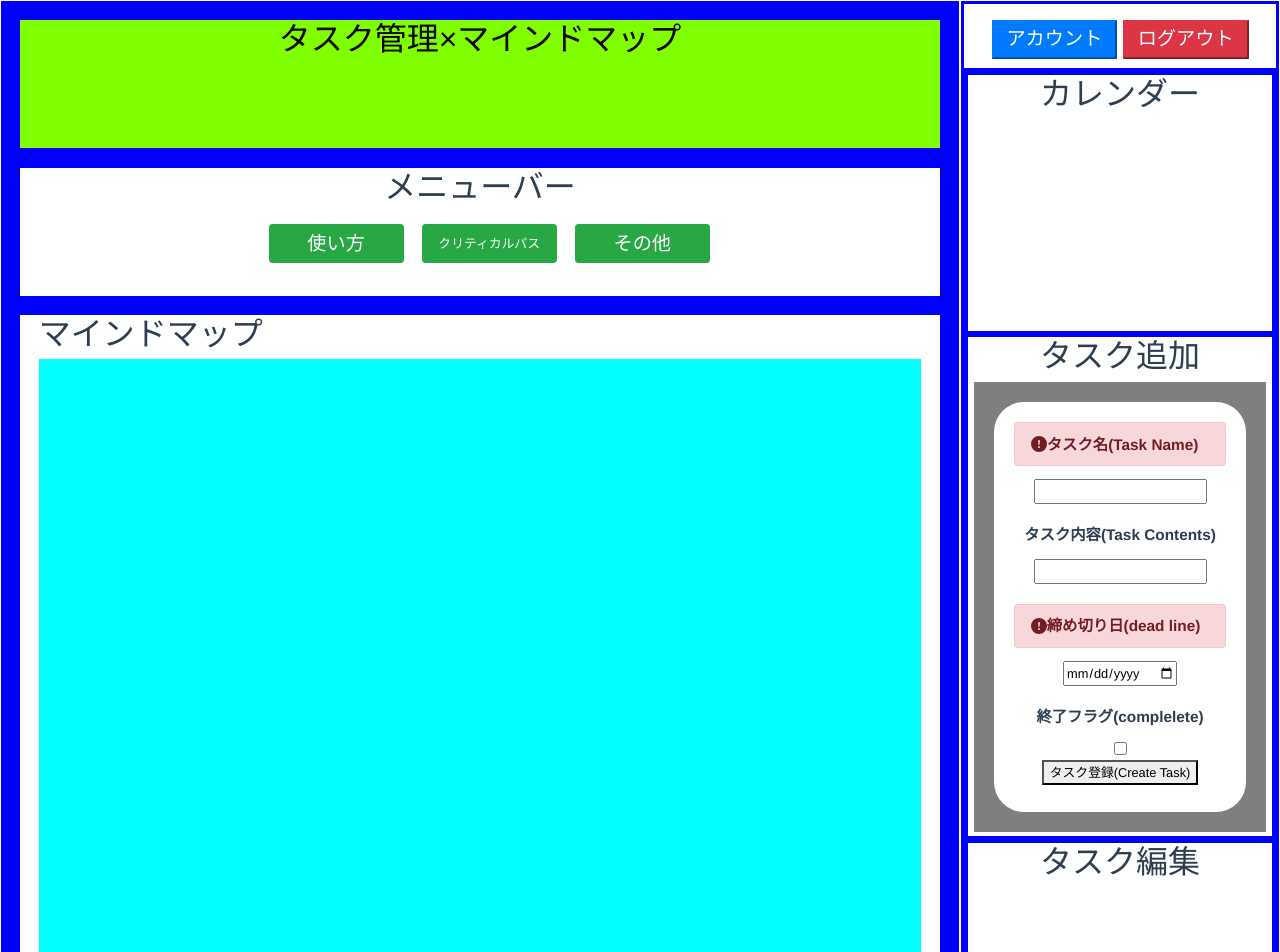
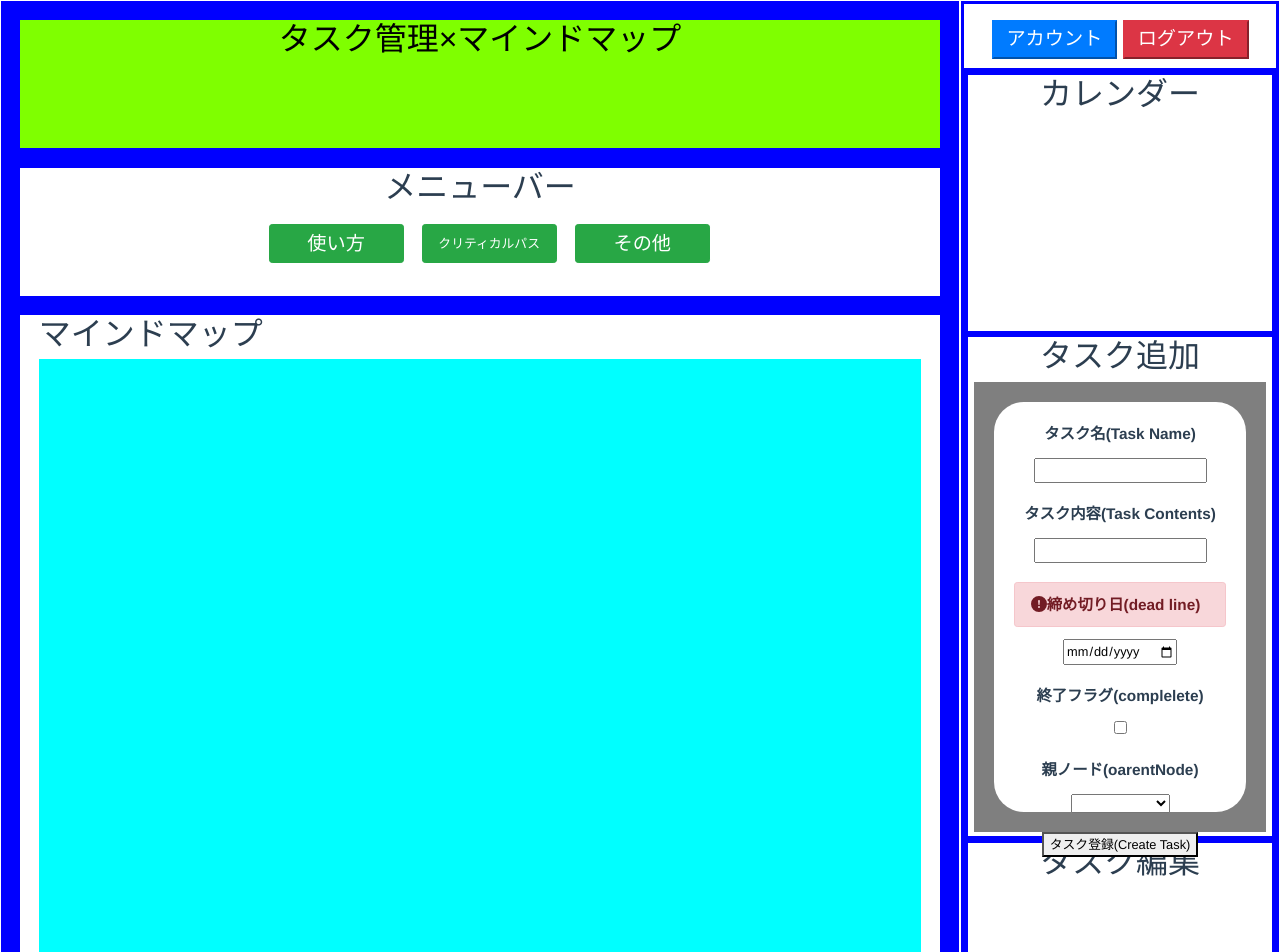
Before and after one commit to 029KIMBACKJIN/Mampuku, a Vue app in the folder mainMenu/frontend/: page / in a window 1280 px wide. Shown: the top 952 px of the page. Built offline with nearby package versions, Linux system fonts and the light colour scheme; no server answers.

Commit message:
未完成
・親ノードを指定できるようになった。エラーはしないが、線がおかしい

```diff
--- a/mainMenu/frontend/src/components/left/vue/MindMapDraw.vue
+++ b/mainMenu/frontend/src/components/left/vue/MindMapDraw.vue
@@ -153,12 +153,22 @@ export default{
             this.nodes.push(Component._instance);
             if(this.nodes.length >= 2){
                 //親ノードと子ノードのインスタンスをお互いに設定する
+                var child = this.nodes[this.nodes.length - 1];  //childは最終ノードで問題ない
+                var parent = null;
+                if(child.data.ParentNode.node != null){
+                    parent = this.nodes[child.data.ParentNode.node.data.TaskNode.id - 1];
+                }
                 //[1].parentNode.node = [0]...
-                this.nodes[this.nodes.length - 1].data.ParentNode.node = this.nodes[this.nodes.length - 2];
+                //this.nodes[this.nodes.length - 1].data.ParentNode.node = this.nodes[this.nodes.length - 2];
+                child.data.ParentNode.node = parent;
                 //[0].childNode.node = [1]...
-                this.nodes[this.nodes.length - 2].data.ChildNode.node = this.nodes[this.nodes.length - 1];
+                if(parent != null){
+                    parent.data.ChildNode.node = child;
+                }
                 //子ノードへの線を設定する
-                Component._instance.data.ParentNode.node.data.TaskNode.line2 = line1;
+                if(Component._instance.data.ParentNode.node != null){
+                    Component._instance.data.ParentNode.node.data.TaskNode.line2 = line1;
+                }
             }
             document.getElementById("canvas").appendChild(line1);
             /*
--- a/mainMenu/frontend/src/components/left/vue/MindMapNode.vue
+++ b/mainMenu/frontend/src/components/left/vue/MindMapNode.vue
@@ -126,9 +126,11 @@ export default{
                 this.TaskNode.line2.setAttribute("x2", this.ChildNode.x);
                 this.TaskNode.line2.setAttribute("y2", this.ChildNode.y);
             }
+            /*
             console.log("parent(x:" + this.ParentNode.x + ", y:" + this.ParentNode.y + ")");
             console.log("TaskNode(x:" + this.TaskNode.x + ", y:" + this.TaskNode.y + ")");
             console.log("child(x:" + this.ChildNode.x + ", y:" + this.ChildNode.y + ")");
+            */
         },
         getCurrentDate:function(){
             //Tue May 30 2023 09:47:24 GMT+0900のように取得される
--- a/mainMenu/frontend/src/components/right/vue/TaskAdd.vue
+++ b/mainMenu/frontend/src/components/right/vue/TaskAdd.vue
@@ -40,6 +40,14 @@
                 終了フラグ(complelete)
               </p>
               <input v-model="inputComplete" type = "checkbox" id = "complelete" name = "complelete">
+              <br><br>
+              <p>
+                親ノード(oarentNode)
+              </p>
+              <select v-model="select" name="nodes" id="TaskNodes" v-on:mousedown="selectNodes">
+                <option value="">親ノード選択</option>
+              </select>
+              <br><br>
             </form>
             <button v-on:click="createTask">タスク登録(Create Task)</button>
           </div>
@@ -61,12 +69,8 @@ export default{
         resDatas:{
         },
         isTaskCreatedSwitch: false,
-        taskName:"",
-        taskContent:"",
-        deadline:null,
-        complete:false,
-        parentId: "",
-        childId: ""
+        parentId: -1,
+        select:"親ノード選択"
     }),
     computed:{
       //値の監視？
@@ -103,6 +107,20 @@ export default{
         }
       }
     },
+    watch:{
+      select:function(){
+        //ドロップダウンメニューが選択されたら呼ばれる。valueが取れる
+        console.log(this.select);
+        axios.post("/TaskAdd/findParent",{
+          id: this.select
+        }).then((res)=>{
+          //親ノードを決定する
+          this.parentId = res.data.id;
+        }).catch((e)=>{
+          alert(e);
+        });
+      }
+    },
     methods: {
       toggle: function() {
         if(this.isTaskFormOpen == true) this.isTaskFormOpen = false;
@@ -116,7 +134,9 @@ export default{
           title: this.taskName,
           contents:this.taskContent,
           deadline:this.deadline,
-          complete:this.complete
+          complete:this.complete,
+          parentId:this.parentId,
+          childId:-1
         }).then((res) =>{
           //レスポンスの結果を表示
               alert("データを登録しました。\n登録内容" +
@@ -152,6 +172,26 @@ export default{
           this.toggle();
         }
       },
+      selectNodes:function(){
+        var element = document.getElementById("TaskNodes");
+        //オプションをクリアする(最初以外)
+        while(element.children.length > 1){
+          element.removeChild(element.lastChild);
+        }
+        //データベースから、登録されているタスク一覧を表示させる
+        axios.get("/TaskAdd/all").then((res)=>{
+          for(var i = 0; i < res.data.length; i++){
+            var option = document.createElement("option");
+            //option.setAttribute("id",res.data[i].id);
+            option.setAttribute("value", res.data[i].id);
+            option.text = res.data[i].title;
+            element.appendChild(option);
+          }
+        }).catch((e)=>{
+          alert(e);
+        })
+
+      },
       // DB操作確認のため仮で作ったFuntion
       // Create Task ボタンを押したらTitleに入力した数字にてDBで検索
       retrieveWithId : function() {
```
Also changed, not shown: 1 other file (tests, documents, lock files or other folders).
